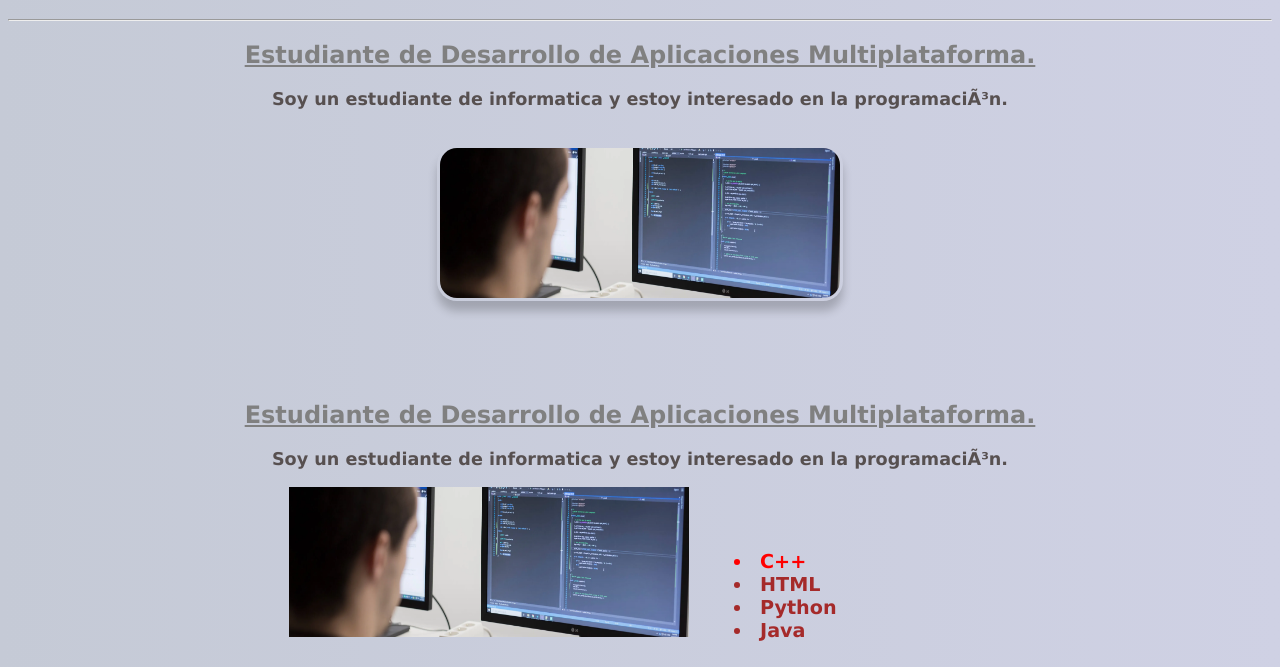
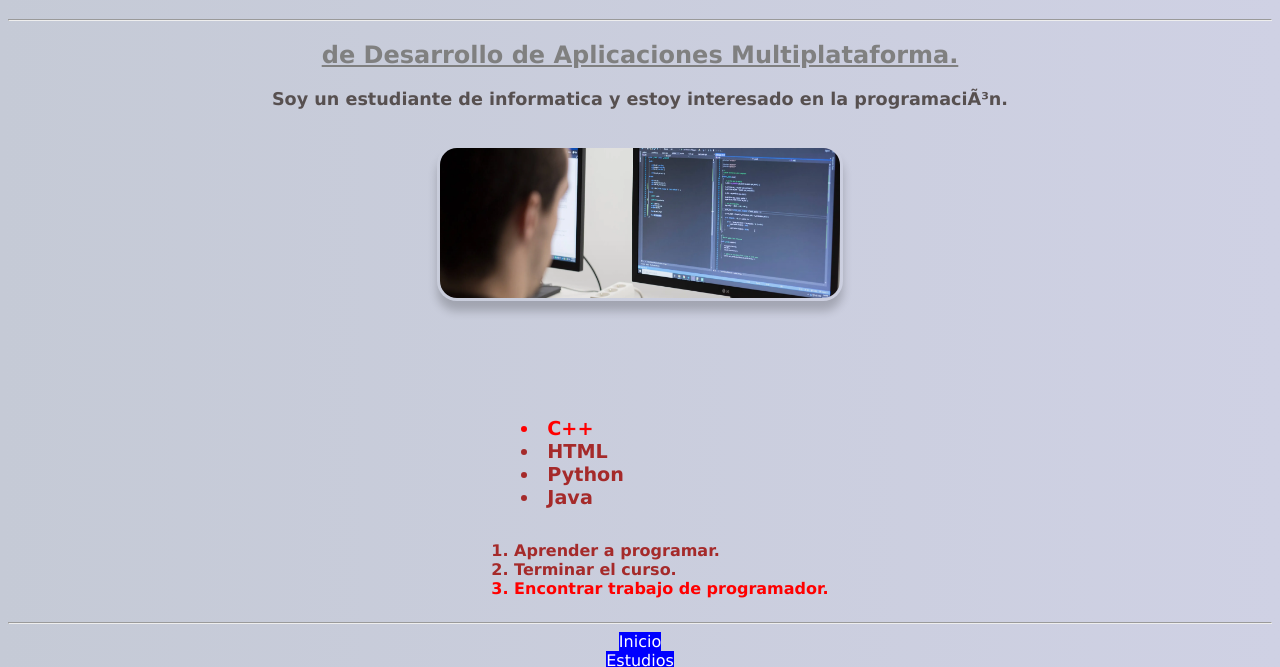
Before and after one commit to qJMC123/DAM1M04-Exercici-CSS, a plain HTML site: page DAM1M04-Exercici001/index.html in a window 1280 px wide. Shown: the part 62-729 px from the top of the page. Drawn offline with Linux system fonts and the light colour scheme.

Commit message:
mensaje-doble-arreglado

```diff
--- a/DAM1M04-Exercici001/index.html
+++ b/DAM1M04-Exercici001/index.html
@@ -10,15 +10,11 @@
     <h1 id="nombre"> Jordi Martin Cordero</h1>
     <hr>
 
-    <h2 class="tipografia"> Estudiante de Desarrollo de Aplicaciones Multiplataforma.</h2>
+    <h2 class="tipografia">  de Desarrollo de Aplicaciones Multiplataforma.</h2>
     <p class="tipografia" id="negritaid"> Soy un estudiante de informatica y estoy interesado en la programación.</p>
     &nbsp; &nbsp; <img class="imagenes" src="imagenes/imagen1.png" width="400" height="150">
     <div class="container">
-
-    <h2> Estudiante de Desarrollo de Aplicaciones Multiplataforma.</h2>
-    <p id="negritaid"> Soy un estudiante de informatica y estoy interesado en la programación.</p>
     </div>
-    &nbsp; &nbsp; <img src="imagenes/imagen1.png" width="400" height="150">
     <ul class="negrita" id="grande">
         <li>C++</li>
         <li>HTML</li>
```
Also changed, not shown: DAM1M04-Exercici001/estudios.html (+0 -2 lines), DAM1M04-Exercici001/proyectos.html (+0 -2 lines).
